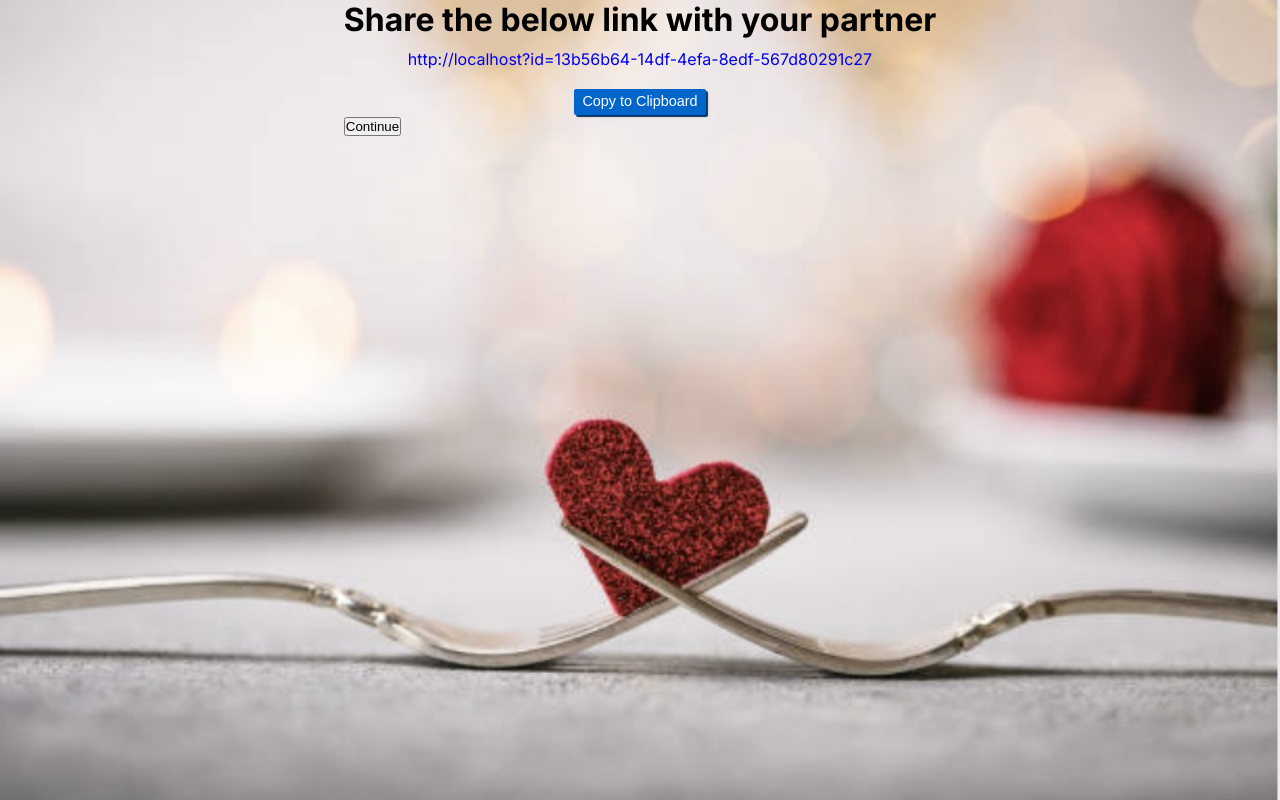
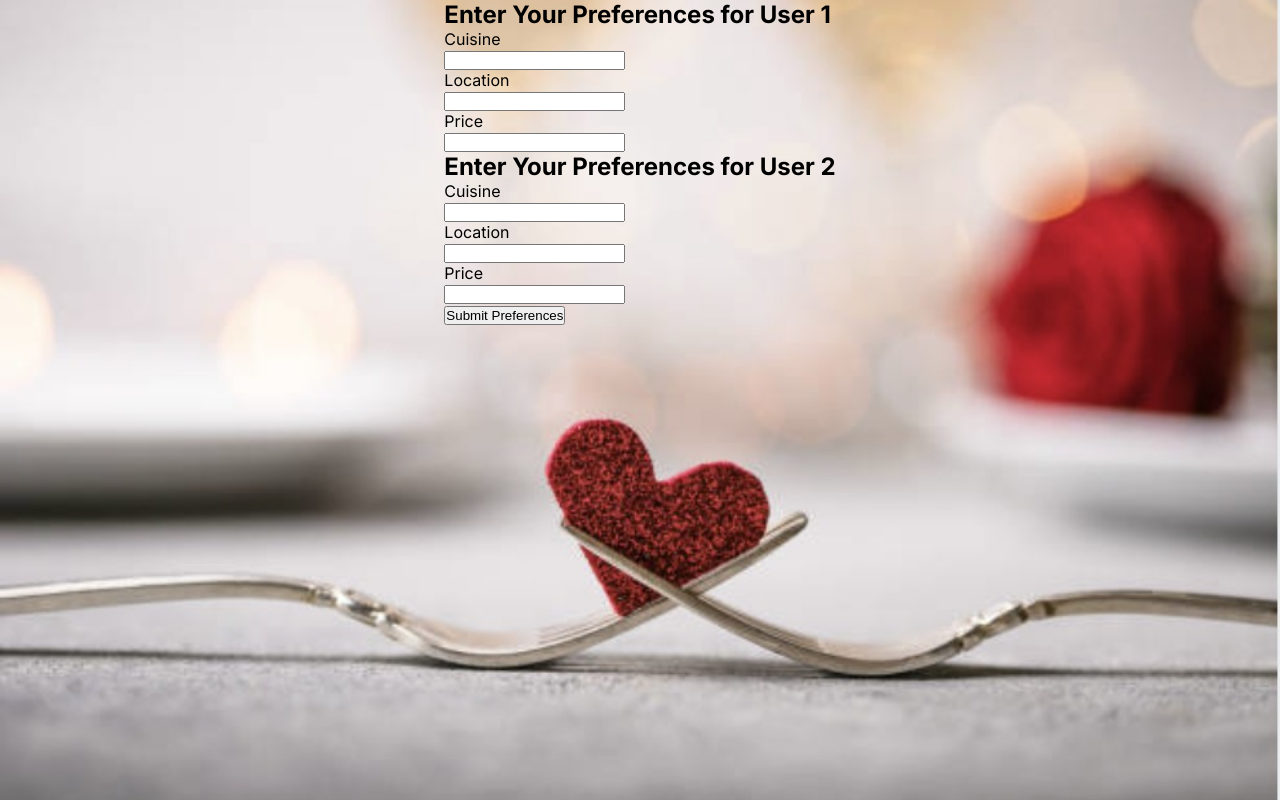
Before and after one commit to SaiRamyaKamali/food-fusion, a Next.js app: page / in a window 1280 px wide. Both pictures are taken after a click on the button "Get Started". Built offline with nearby package versions, Linux system fonts and the light colour scheme.

Commit message:
modified sharing part

```diff
--- a/app/api/restro/route.js
+++ b/app/api/restro/route.js
@@ -7,14 +7,14 @@ export async function POST(request) {
 
   // const {preferences} = await request.body.JSON();
   const locationApiKey = 'AIzaSyDpyTvBfWLYTRIR7BlWqt9fo_Px10IpAsU'
-  const geocodingApiUrl = `https://maps.googleapis.com/maps/api/geocode/json?address=${preferences.location}&key=${locationApiKey}`;
+  const geocodingApiUrl = `https://maps.googleapis.com/maps/api/geocode/json?address=${preferences.location1}&key=${locationApiKey}`;
   const geocodingResponse = await fetch(geocodingApiUrl);
   const geocodingData = await geocodingResponse.json();
   const location = geocodingData.results[0].geometry.location;
 
 
   const apiKey = 'AIzaSyBDx0Jt2uc5577zBvhflHCmnAS-fe_y_3s';
-  const apiUrl = `https://maps.googleapis.com/maps/api/place/nearbysearch/json?location=${location.lat},${location.lng}&radius=1500&type=restaurant&keyword=${preferences.cuisine}&key=${apiKey}`;
+  const apiUrl = `https://maps.googleapis.com/maps/api/place/nearbysearch/json?location=${location.lat},${location.lng}&radius=1500&type=restaurant&keyword=${preferences.cuisine1}&key=${apiKey}`;
 
   const response = await fetch(apiUrl);
   const data = await response.json();
--- a/app/components/User/index.js
+++ b/app/components/User/index.js
@@ -3,75 +3,40 @@ import { v4 as uuidv4 } from "uuid";
 import Selection from "../restro";
 
 const ShareLink = () => {
-  const [usernames, setUsernames] = useState({});
   const [preferences, setPreferences] = useState({});
   const [renderRestro, setRenderRestro] = useState(false);
-  const [userID,setUserID] = useState('');
 
-  const handleSubmit = (event) => {
-    event.preventDefault();
-    const userId = uuidv4();
-    const username = event.target.username.value;
-    setUsernames((prevUsernames) => ({
-      ...prevUsernames,
-      [userId]: username,
-    }));
-    setPreferences((prevPreferences) => ({
-      ...prevPreferences,
-      [userId]: {},
-    }));
-    // console.log('JJ'+usernames);
-    // console.log('KK'+preferences);
-    event.target.reset();
-  };
 
-  const handlePreferenceChange = (event, userId) => {
+
+  const handlePreferenceChange = (event) => {
     const field = event.target.name;
     const value = event.target.value;
     setPreferences((prevPreferences) => ({
       ...prevPreferences,
-      [userId]: { ...prevPreferences[userId], [field]: value },
+      [field]: value,
     }));
   };
 
-  const handlePreferenceSubmit = (event, userId) => {
+  const handlePreferenceSubmit = (event) => {
     event.preventDefault();
-    console.log('JJ'+ usernames[userId]);
-    console.log(preferences[userId]);
-    console.log(`Preferences submitted for user ${usernames[userId]}:`);
-    console.log(preferences[userId]);
-    setUserID(userId);
+    console.log('preferences submitted')
+    console.log(preferences);
     setRenderRestro(true);
 
   };
 
   return (
-
     <div>
-
-      {Object.keys(usernames).length === 0 && (
-        <form onSubmit={handleSubmit}>
-          <label>
-            Enter Username
-            <br />
-            <input type="text" placeholder="username" name="username" />
-          </label>
-          <button type="submit">Submit</button>
-        </form>
-      )}
-
-      {Object.entries(usernames).map(([userId, username]) => (
-        <div key={userId}>
-          <h2>Hello, {username} Enter Your Preferences</h2>
-          <form onSubmit={(event) => handlePreferenceSubmit(event, userId)}>
+      <h2>Enter Your Preferences for User 1</h2>
+      <form onSubmit={handlePreferenceSubmit}>
         <label>
           Cuisine
           <br />
           <input
             type="text"
-                name="cuisine"
-                value={preferences[userId].cuisine || ""}
-                onChange={(event) => handlePreferenceChange(event, userId)}
+            name="cuisine1"
+            value={preferences.cuisine1 || ""}
+            onChange={handlePreferenceChange}
           />
         </label>
         <br/>
@@ -80,9 +45,9 @@ const ShareLink = () => {
           <br />
           <input
             type="text"
-                name="location"
-                value={preferences[userId].location || ""}
-                onChange={(event) => handlePreferenceChange(event, userId)}
+            name="location1"
+            value={preferences.location1 || ""}
+            onChange={handlePreferenceChange}
           />
         </label>
         <br/>
@@ -91,18 +56,50 @@ const ShareLink = () => {
           <br />
           <input
             type="text"
-                name="price"
-                value={preferences[userId].price || ""}
-                onChange={(event) => handlePreferenceChange(event, userId)}
+            name="price1"
+            value={preferences.price1 || ""}
+            onChange={handlePreferenceChange}
+          />
+        </label>
+        <br/>
+        <h2>Enter Your Preferences for User 2</h2>
+        <label>
+          Cuisine
+          <br />
+          <input
+            type="text"
+            name="cuisine2"
+            value={preferences.cuisine2 || ""}
+            onChange={handlePreferenceChange}
+          />
+        </label>
+        <br/>
+        <label>
+          Location
+          <br />
+          <input
+            type="text"
+            name="location2"
+            value={preferences.location2 || ""}
+            onChange={handlePreferenceChange}
+          />
+        </label>
+        <br/>
+        <label>
+          Price
+          <br />
+          <input
+            type="text"
+            name="price2"
+            value={preferences.price2 || ""}
+            onChange={handlePreferenceChange}
           />
         </label>
         <br/>
         <button type="submit">Submit Preferences</button>
       </form>
-        </div>
 
-      ))}
-      {renderRestro && <Selection username={usernames[userID]} preferences={preferences[userID]}  />}
+      {renderRestro && <Selection preferences={preferences}/>}
     </div>
   );
 };
--- a/app/components/Welcome/index.js
+++ b/app/components/Welcome/index.js
@@ -1,10 +1,6 @@
 "use client"
 import React from 'react';
 import { useState, useEffect  } from 'react';
-import { useRouter } from 'next/navigation';
-import { v4 as uuidv4 } from 'uuid';
-import queryString from "query-string";
-import ShareLink from '../ShareLink';
 import User from '../User';
 import './index.css'
 
@@ -12,37 +8,22 @@ const Welcome = () => {
 
 
   const [renderWelcomePage, setRenderWelcomePage] = useState(true);
-  const [share, setShare] = useState(false);
-  const [link, setLink] = useState("");
-  const [uniqueSession, setUniqueSession] = useState("");
+  const [user, setUser] = useState(false);
 
-  useEffect(() => {
-    if (typeof window !== "undefined") {
-        const queryParameters = new URLSearchParams(window.location.search);
-        setUniqueSession(queryParameters.get("id"));
-        console.log("custom link", queryParameters.get("id"));
-    }
-  }, []);
 
   const handleGetStartedClick = () => {
-    const sessionId = uuidv4();
-    const queryParams = queryString.stringify({ id: sessionId });
-    const url = `${window.location.origin}?${queryParams}`;
-    console.log(url)
-    setLink(url);
-    setShare(true);
+    setUser(true);
     setRenderWelcomePage(false);
   };
 
 
   return (
     <div className="container">
-      {uniqueSession==null && renderWelcomePage && <div className="container"> <h1 className="title">Welcome to Food Fusion</h1>
+      {renderWelcomePage && <div className="container"> <h1 className="title">Welcome to Food Fusion</h1>
       <h1 className="sub-heading">A delicious way to connect</h1>
       <p className="details">Stop worrying about conflicting food preferences when dining out with friends or loved ones. With Food Fusion, you can easily find restaurants that cater to your unique tastes and preferences, no matter how diverse they may be</p>
       <button className="getStarted-btn" onClick={handleGetStartedClick}>Get Started</button></div>}
-      {share && <ShareLink url={link}/>}
-      {uniqueSession!==null && <User/>}
+      {user && <User/>}
     </div>
   );
 };
--- a/app/components/restro/index.js
+++ b/app/components/restro/index.js
@@ -1,6 +1,6 @@
 import React, { useEffect, useState } from 'react';
 
-const Selection = ({ username, preferences}) => {
+const Selection = ({preferences}) => {
   const [restaurants, setRestaurants] = useState([]);
   const apiKey = 'AIzaSyBDx0Jt2uc5577zBvhflHCmnAS-fe_y_3s';
   const apiUrl = `https://maps.googleapis.com/maps/api/place/nearbysearch/json?location=-33.8670522%2C151.1957362&radius=1500&type=restaurant&keyword=${preferences.cuisine}&key=${apiKey}`;
@@ -24,14 +24,14 @@ const Selection = ({ username, preferences}) => {
       }
     }
 
-    if (preferences.location && preferences.cuisine && preferences.price) {
+    if (preferences.location1 && preferences.cuisine1 && preferences.price1 && preferences.location2 && preferences.cuisine2 && preferences.price2) {
       getNearbyRestaurants(preferences);
     }
   }, [preferences]);
 
   return (
     <div>
-      <h2>{username}'s Selection:</h2>
+      <h2>Suggested Restaurants</h2>
       <ul>
         {restaurants.map((restaurant) => (
           <li key={restaurant.place_id}>{restaurant.name}</li>
```
Lines whose indentation alone changed are shown as unchanged.
